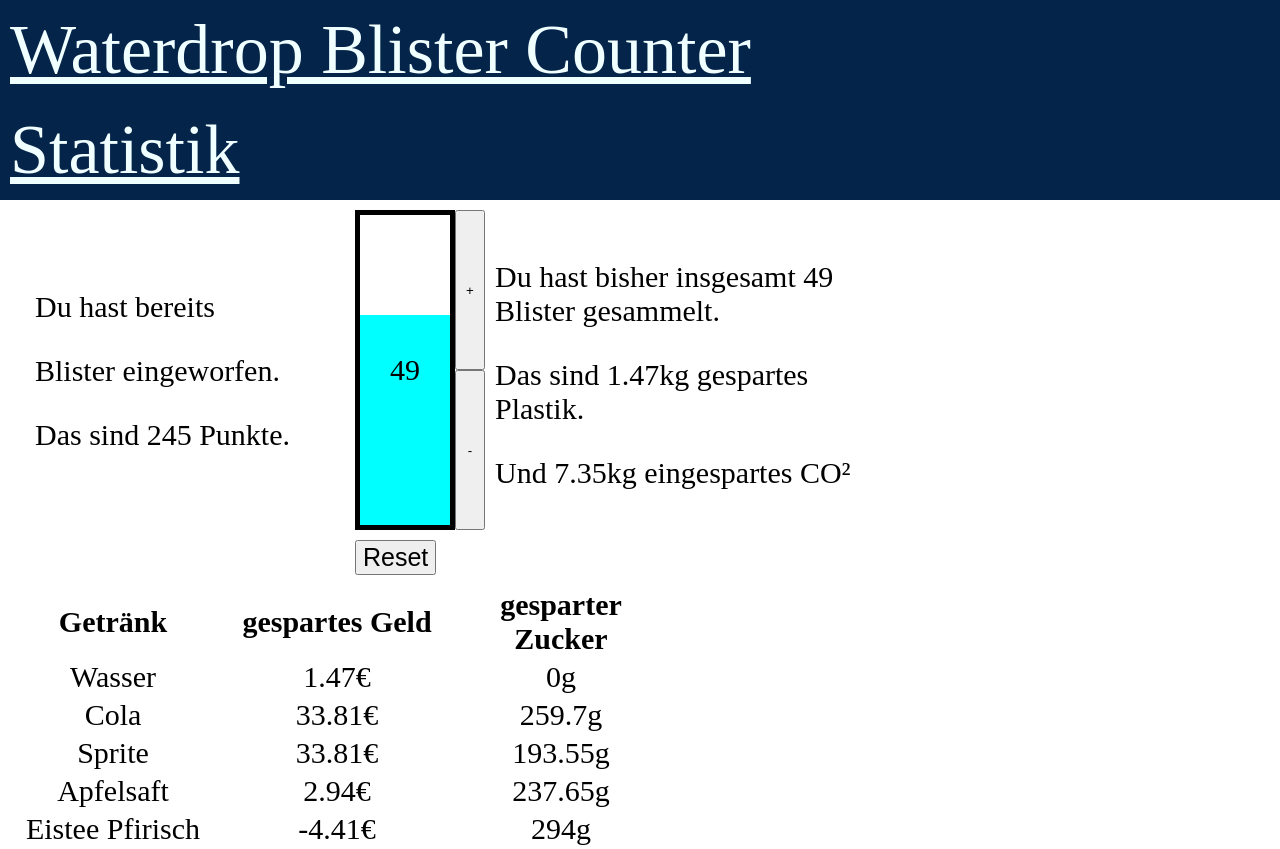
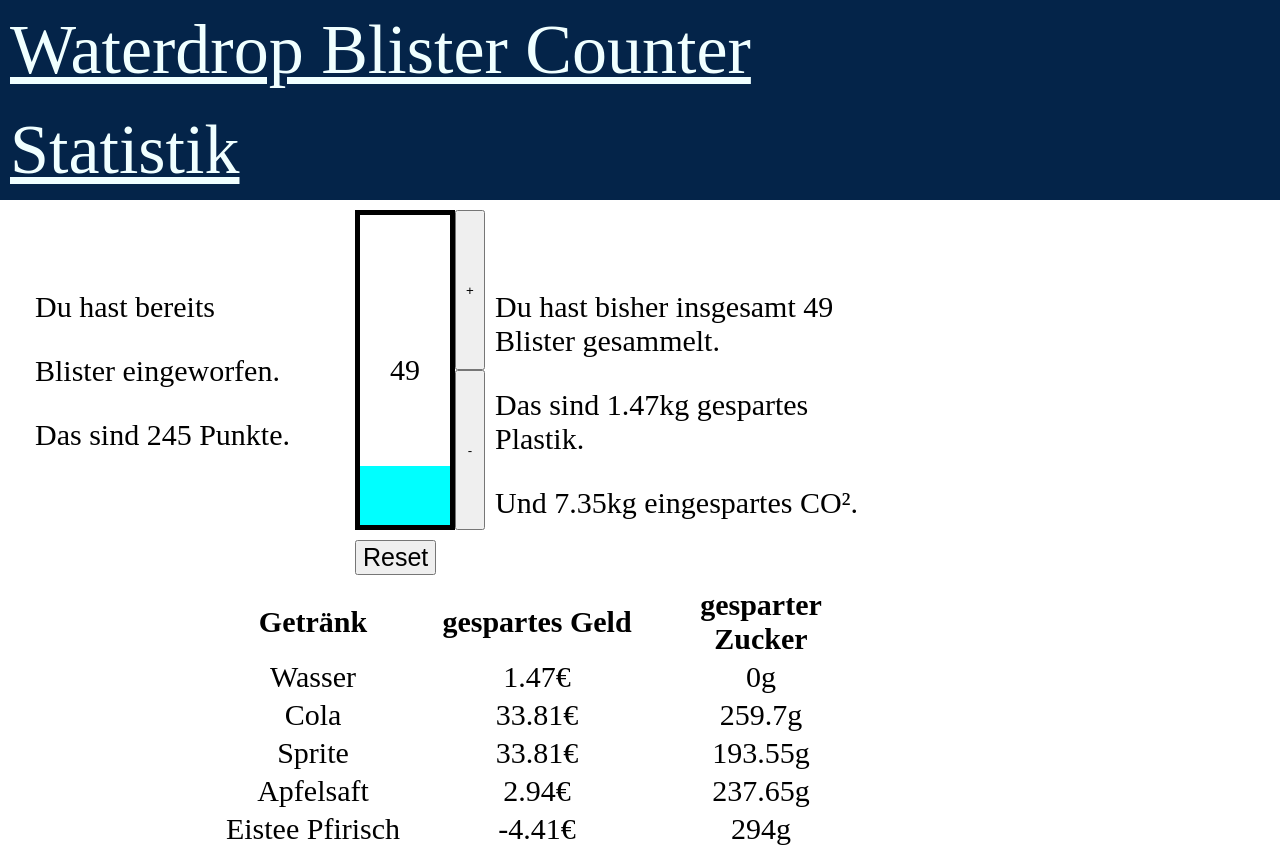
Before and after one commit to vShadowDrgn/Kirby-Blister-Counter, a Flask app: page / in a window 1280 px wide. Run offline with Flask 3, Linux system fonts and the light colour scheme; data comes from the database, SQL or seed files in the repository.

Commit message:
wasser individuell

```diff
--- a/static/css/styles.css
+++ b/static/css/styles.css
@@ -57,10 +57,10 @@ h1 {
     justify-content: center;
     align-items: center;
 }
-.water {
+#water {
     background-color: aqua;
     width: 100%;
-    height: 200px;
+    /* height: 200px; */
     bottom: 0;
     position: absolute;
     padding: 5px;
@@ -75,7 +75,7 @@ h1 {
 .text-right {
     width: 30%;
     float: left;
-    margin-top: 20px;
+    margin-top: 50px;
     margin-left: 10px;
 }
 .correction {
@@ -115,3 +115,6 @@ td {
     float: right;
     margin-top: 100px;
 }
+.drinks {
+    margin-left: 200px;
+}
--- a/templates/index.html
+++ b/templates/index.html
@@ -5,10 +5,11 @@
             <p>Du hast bereits</p>
             <p>Blister eingeworfen.</p>
             <p>Das sind <span id="points_span"></span> Punkte.</p>
+            <p id="dose_voll">Die Dose ist voll, bitte ausleeren!!</p>
         </div>
         <div class="current-counter">
-            <div class="watercontainer" >
-                <div class="water">
+            <div class="watercontainer">
+                <div id="water">
                 </div>
                 <span id="current_count_span"></span>
             </div>
@@ -21,10 +22,11 @@
         <div class="text-right">
             <p>Du hast bisher insgesamt <span id="total_count_span"></span> Blister gesammelt.</p>
             <p>Das sind <span id="plastic_span"></span>kg gespartes Plastik.</p>
-            <p>Und <span id="carbon_span"></span>kg eingespartes CO²</p>
+            <p>Und <span id="carbon_span"></span>kg eingespartes CO².</p>
         </div>
     </div>
 
+    <div class="drinks">
         <table>
             <tr>
                 <th>Getränk</th>
@@ -57,6 +59,7 @@
                 <td><span id="eistee_zucker_sparen"></span>g</td>
             </tr>
         </table>
+    </div>
 {% endblock %}
 
 {% block button %}
@@ -87,7 +90,11 @@
             $.get("/get_counter", function(response) {
                 $("#total_count_span").text(response.total_count);
                 $("#current_count_span").text(response.current_count);
-                $("#points_span").text(response.current_count*5)
+                $("#water").height(response.current_count);
+                if (response.current_count>300) {
+                    $("#dose_voll").show()
+                }
+                $("#points_span").text(response.current_count*5);
                 $("#plastic_span").text(round((response.total_count/1000)*30));
                 $("#carbon_span").text(round((response.total_count/1000)*150));
                 $("#wasser_geld_span").text(round(response.total_count*0.03));
@@ -103,7 +110,10 @@
         };
 
         $(document).ready(function() {
+            $("#dose_voll").hide();
             get_counter();
+            setInterval(get_counter, 10000);
         });
+
     </script>
 {% endblock %}
```
Lines whose indentation alone changed are shown as unchanged.
